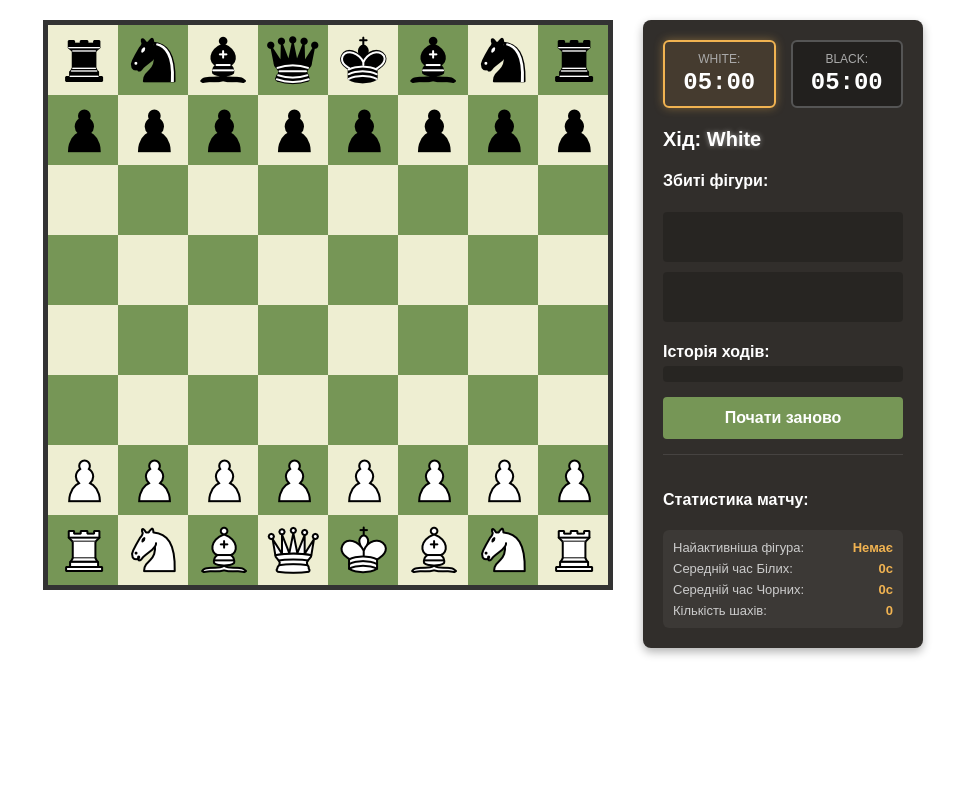
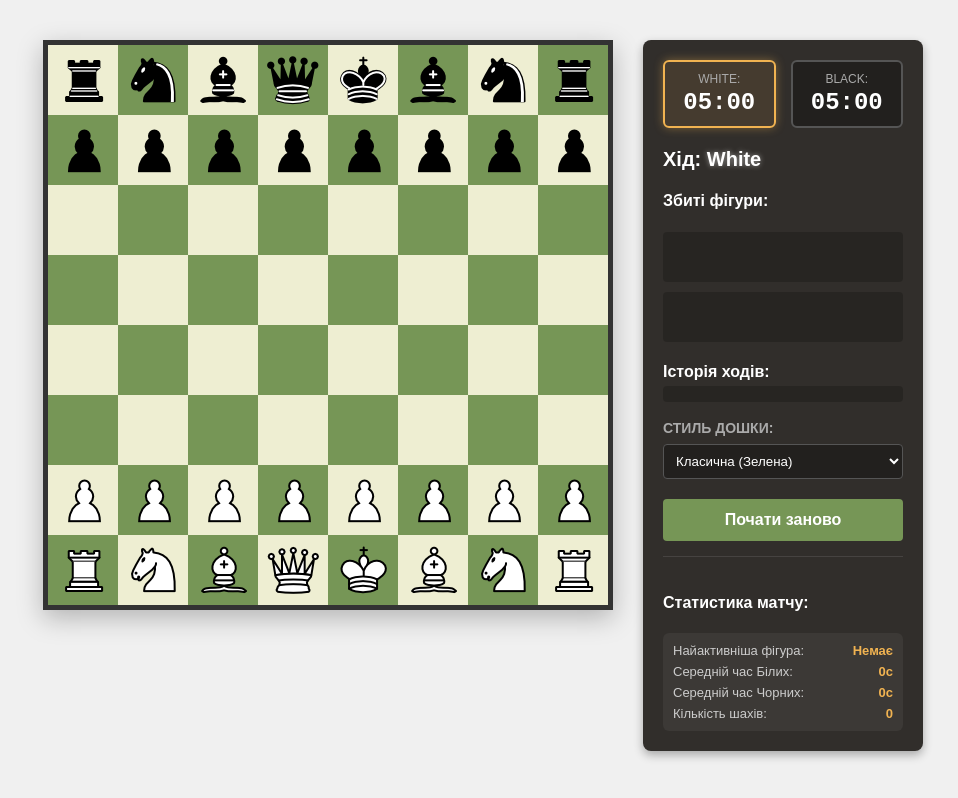
Before and after one commit to VladKhomenk0/chess-master-ts, a website with bundled scripts: page index.html in a window 1280 px wide. Shown: the whole page, without its empty margins (157-1115 px from the left). Built offline with nearby package versions, Linux system fonts and the light colour scheme.

Commit message:
feat: add custom styles

```diff
--- a/index.html
+++ b/index.html
@@ -2,7 +2,7 @@
 <html lang="en">
 <head>
     <meta charset="UTF-8">
-    <title>Title</title>
+    <title>Chess Master TS</title>
     <link rel="stylesheet" href="style.css">
 </head>
 <body>
@@ -35,8 +35,17 @@
 
         <div class="history-section">
             <h4>Історія ходів:</h4>
-                <div id="moves-log" class="moves-log">
+            <div id="moves-log" class="moves-log"></div>
         </div>
+
+        <div class="theme-section">
+            <h4>Стиль дошки:</h4>
+            <select id="theme-select" class="theme-dropdown">
+                <option value="classic">Класична (Зелена)</option>
+                <option value="dark">Темна (Матова)</option>
+                <option value="neon">Кіберпанк (Неон)</option>
+                <option value="wood">Дерев'яна (Ретро)</option>
+            </select>
         </div>
 
         <button id="restart-btn" class="restart-button">Почати заново</button>
@@ -52,11 +61,11 @@
         </div>
     </div>
 </div>
+
 <div id="promotion-modal" class="modal hidden">
     <div class="modal-content">
         <h3>Оберіть фігуру</h3>
-            <div id="promotion-options" class="promotion-pieces">
-            </div>
+        <div id="promotion-options" class="promotion-pieces"></div>
     </div>
 </div>
 <script type="module" src="./dist/index.js"></script>
--- /dev/null
+++ b/src/core/ThemeManager.ts
@@ -0,0 +1,99 @@
+// src/core/ThemeManager.ts
+
+export enum BoardTheme {
+    Classic = "classic",
+    Dark = "dark",
+    Neon = "neon",
+    Wood = "wood"
+}
+
+interface ThemeColors {
+    lightCell: string;
+    darkCell: string;
+    background: string;
+    scoreboardBg: string;
+    highlight: string;
+    btnHover: string;
+}
+
+export class ThemeManager {
+    private static instance: ThemeManager;
+    private currentTheme: BoardTheme = BoardTheme.Classic;
+
+    // Велика розгорнута база пресетів для дизайну
+    private themes: Record<BoardTheme, ThemeColors> = {
+        [BoardTheme.Classic]: {
+            lightCell: "#eeeed2",
+            darkCell: "#769656",
+            background: "#f0f0f0",
+            scoreboardBg: "#312e2b",
+            highlight: "rgba(144, 238, 144, 0.7)",
+            btnHover: "#647f49"
+        },
+        [BoardTheme.Dark]: {
+            lightCell: "#b8b6b4",
+            darkCell: "#51504e",
+            background: "#1e1e1e",
+            scoreboardBg: "#2d2d2d",
+            highlight: "rgba(241, 179, 81, 0.5)",
+            btnHover: "#444444"
+        },
+        [BoardTheme.Neon]: {
+            lightCell: "#1f2d3d",
+            darkCell: "#005f73",
+            background: "#0a0f1d",
+            scoreboardBg: "#111827",
+            highlight: "rgba(238, 155, 0, 0.6)",
+            btnHover: "#0a9396"
+        },
+        [BoardTheme.Wood]: {
+            lightCell: "#f0d9b5",
+            darkCell: "#b58863",
+            background: "#3e2723",
+            scoreboardBg: "#4e342e",
+            highlight: "rgba(212, 163, 115, 0.6)",
+            btnHover: "#2d1b18"
+        }
+    };
+
+    private constructor() {
+        const savedTheme = localStorage.getItem("chess_theme") as BoardTheme;
+        if (savedTheme && Object.values(BoardTheme).includes(savedTheme)) {
+            this.currentTheme = savedTheme;
+        }
+    }
+
+    public static getInstance(): ThemeManager {
+        if (!ThemeManager.instance) {
+            ThemeManager.instance = new ThemeManager();
+        }
+        return ThemeManager.instance;
+    }
+
+    public getCurrentTheme(): BoardTheme {
+        return this.currentTheme;
+    }
+
+    // Динамічно інжектує CSS-змінні в Document Root
+    public applyTheme(theme: BoardTheme): void {
+        this.currentTheme = theme;
+        localStorage.setItem("chess_theme", theme);
+
+        const colors = this.themes[theme];
+        const root = document.documentElement;
+
+        if (colors) {
+            root.style.setProperty("--board-light", colors.lightCell);
+            root.style.setProperty("--board-dark", colors.darkCell);
+            root.style.setProperty("--bg-main", colors.background);
+            root.style.setProperty("--scoreboard-bg", colors.scoreboardBg);
+            root.style.setProperty("--cell-highlight", colors.highlight);
+            root.style.setProperty("--btn-hover", colors.btnHover);
+            console.log(`[ThemeManager]: Успішно активовано тему: ${theme}`);
+        }
+    }
+
+    public init(): void {
+        this.applyTheme(this.currentTheme);
+    }
+}
--- a/style.css
+++ b/style.css
@@ -1,13 +1,19 @@
+/* Глобальні стилі сторінки */
+body {
+    background-color: var(--bg-main, #f0f0f0);
+    transition: background-color 0.4s ease;
+    font-family: sans-serif;
+}
+
 /* Контейнер для всієї дошки */
 #board {
     display: grid;
-    /* Створюємо 8 колонок по 70 пікселів кожна */
     grid-template-columns: repeat(8, 70px);
-    /* Створюємо 8 рядків по 70 пікселів кожна */
     grid-template-rows: repeat(8, 70px);
     border: 5px solid #333;
     width: fit-content;
-    margin: 20px auto; /* Центруємо дошку на екрані */
+    margin: 0 !important; /* Центрується контейнером */
+    box-shadow: 0 8px 24px rgba(0,0,0,0.25);
 }
 
 /* Стиль кожної окремої клітинки */
@@ -18,63 +24,62 @@
     justify-content: center;
     align-items: center;
     position: relative;
+    transition: background-color 0.3s ease; /* Плавна зміна кольору теми */
 }
 
-/* Кольори клітинок */
+/* Кольори клітинок, зав'язані на теми */
 .cell.white {
-    background-color: #eeeed2; /* Світло-кремовий */
+    background-color: var(--board-light, #eeeed2);
 }
 
 .cell.black {
-    background-color: #769656; /* Шаховий зелений */
+    background-color: var(--board-dark, #769656);
 }
 
-/* Стиль для картинок фігур всередині клітинок */
+/* Стиль для картинок фігур */
 .cell img {
     width: 85%;
     height: 85%;
-    /* Забороняємо перетягувати картинку мишкою */
     user-select: none;
     pointer-events: none;
 }
 
+/* Підсвічування обраної клітинки */
 .cell.selected {
-    background-color: rgba(144, 238, 144, 0.8); /* Світло-зелений */
+    background-color: var(--cell-highlight, rgba(144, 238, 144, 0.8));
     box-sizing: border-box;
     border: 4px solid limegreen;
-
 }
 
-cell.possible-move::after {
+.cell.possible-move::after {
     content: '';
     position: absolute;
     width: 22px;
     height: 22px;
-    background-color: rgba(0, 0, 0, 0.2);
+    background-color: rgba(0, 0, 0, 0.15);
     border-radius: 50%;
     pointer-events: none;
 }
 
-/* НОВЕ: Рамка для можливого взяття (коли там стоїть фігура суперника) */
 .cell.possible-capture::before {
     content: '';
     position: absolute;
     width: 60px;
     height: 60px;
     border: 5px solid rgba(235, 59, 59, 0.6);
-    border-radius: 50%; /* Буде кругла рамка навколо ворожої фігури */
+    border-radius: 50%;
     box-sizing: border-box;
     pointer-events: none;
 }
 
 .cell.in-check {
-    background-color: rgba(255, 76, 76, 0.8) !important; /* Яскраво-червоний */
-    box-shadow: inset 0 0 25px darkred; /* Внутрішнє світіння */
+    background-color: rgba(255, 76, 76, 0.8) !important;
+    box-shadow: inset 0 0 25px darkred;
     border: 3px solid darkred;
     box-sizing: border-box;
 }
 
-/* Затемнення фону */
+/* Модальне вікно перетворення пішака */
 .modal {
     position: fixed;
     top: 0; left: 0; width: 100vw; height: 100vh;
@@ -82,15 +87,13 @@ cell.possible-move::after {
     display: flex;
     justify-content: center;
     align-items: center;
-    z-index: 1000; /* Щоб було поверх усього */
+    z-index: 1000;
 }
 
-/* Приховування вікна */
 .modal.hidden {
     display: none;
 }
 
-/* Саме біле віконце */
 .modal-content {
     background-color: #fff;
     padding: 20px;
@@ -101,18 +104,15 @@ cell.possible-move::after {
 
 .modal-content h3 {
     margin-top: 0;
-    font-family: sans-serif;
     color: #333;
 }
 
-/* Контейнер для 4-х фігур */
 .promotion-pieces {
     display: flex;
     gap: 15px;
     justify-content: center;
 }
 
-/* Стиль для кожної іконки фігури у виборі */
 .promotion-pieces img {
     width: 60px;
     height: 60px;
@@ -123,34 +123,28 @@ cell.possible-move::after {
 }
 
 .promotion-pieces img:hover {
-    background-color: rgba(144, 238, 144, 0.4); /* Зеленуватий фон при наведенні */
+    background-color: rgba(144, 238, 144, 0.4);
     border-color: limegreen;
 }
 
-/* Контейнер, який ставить дошку та панель в один ряд */
 .game-container {
     display: flex;
     justify-content: center;
     align-items: flex-start;
     gap: 30px;
-    margin: 20px auto;
+    margin: 40px auto;
     width: fit-content;
-}
-
-/* Прибираємо margin auto з дошки, бо тепер за центрування відповідає контейнер */
-#board {
-    margin: 0 !important;
 }
 
 /* Стиль інформаційної панелі */
 .scoreboard {
     width: 240px;
-    background-color: #312e2b; /* Темний шаховий фон */
+    background-color: var(--scoreboard-bg, #312e2b);
     border-radius: 8px;
     padding: 20px;
     color: #fff;
-    font-family: sans-serif;
     box-shadow: 0 4px 10px rgba(0,0,0,0.3);
+    transition: background-color 0.4s ease;
 }
 
 .status-section h3 {
@@ -158,11 +152,9 @@ cell.possible-move::after {
     font-size: 20px;
 }
 
-/* Кольори для підсвічування тексту чий хід */
 .turn-white { color: #fff; font-weight: bold; text-shadow: 0 0 5px rgba(255,255,255,0.5); }
 .turn-black { color: #bababa; font-weight: bold; }
 
-/* Блоки для збитих фігур */
 .captured-box {
     display: flex;
     flex-wrap: wrap;
@@ -174,11 +166,32 @@ cell.possible-move::after {
     margin-bottom: 10px;
 }
 
-/* Маленькі іконки збитих фігур */
 .captured-box img {
     width: 25px;
     height: 25px;
     opacity: 0.7;
+}
+
+/* Нові стилі для селектора тем */
+.theme-section {
+    margin-top: 15px;
+    margin-bottom: 5px;
+}
+.theme-section h4 {
+    margin-bottom: 8px;
+    color: #aaa;
+    font-size: 14px;
+    text-transform: uppercase;
+}
+.theme-dropdown {
+    width: 100%;
+    padding: 8px;
+    background-color: rgba(0, 0, 0, 0.3);
+    border: 1px solid #555;
+    border-radius: 4px;
+    color: white;
+    outline: none;
+    cursor: pointer;
 }
 
 /* Кнопка рестарту */
@@ -197,29 +210,27 @@ cell.possible-move::after {
 }
 
 .restart-button:hover {
-    background-color: #647f49;
+    background-color: var(--btn-hover, #647f49);
 }
 
-/* Блок історії ходів */
 .history-section h4 {
     margin-bottom: 5px;
 }
 
 .moves-log {
     max-height: 120px;
-    overflow-y: auto; /* Додає скролл, якщо ходів багато */
+    overflow-y: auto;
     background-color: rgba(0, 0, 0, 0.2);
     border-radius: 4px;
     padding: 8px;
     font-family: monospace;
     font-size: 14px;
-    color: #f1b351; /* Гарний золотавий колір для тексту ходів */
+    color: #f1b351;
     display: flex;
     flex-direction: column;
     gap: 4px;
 }
 
-/* Секція годинника */
 .clock-section {
     display: flex;
     justify-content: space-between;
@@ -252,14 +263,12 @@ cell.possible-move::after {
     color: #fff;
 }
 
-/* Клас для активного таймера гравця, який зараз думає */
 .timer-active {
     border-color: #f1b351;
     box-shadow: 0 0 10px rgba(241, 179, 81, 0.4);
     background-color: rgba(241, 179, 81, 0.1);
 }
 
-/* Блок аналітики */
 .analytics-section {
     margin-top: 15px;
     border-top: 1px solid rgba(255, 255, 255, 0.1);
```
Also changed, not shown: src/index.ts (+18 -3 lines). Lines whose indentation alone changed are shown as unchanged.
